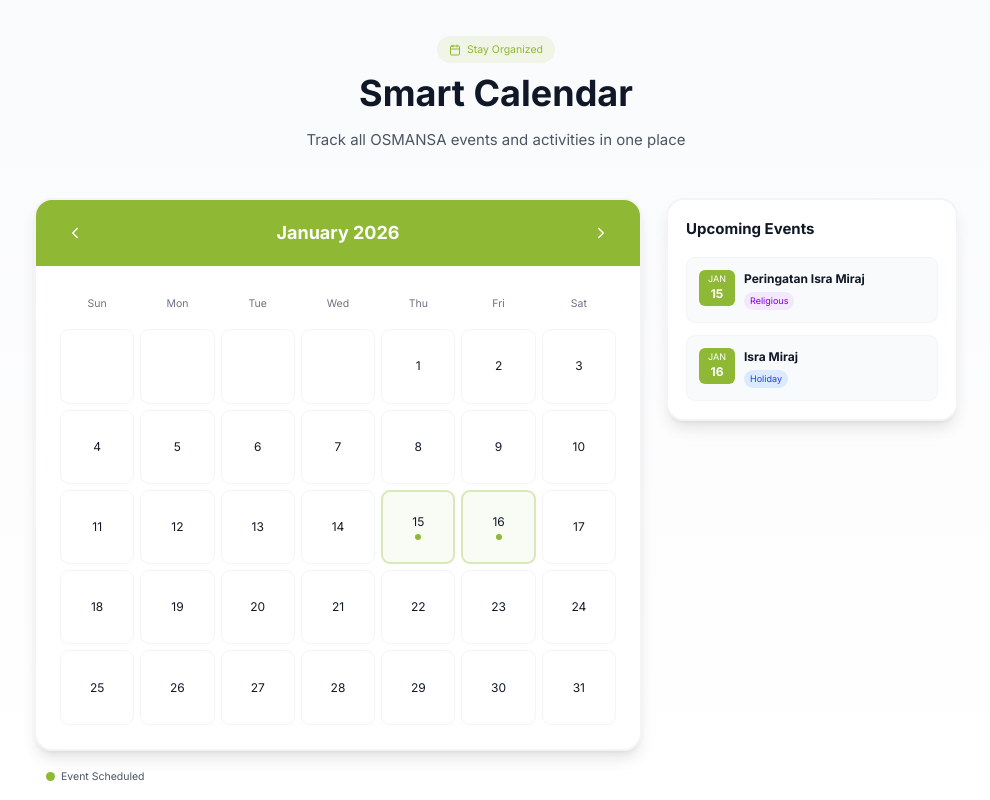
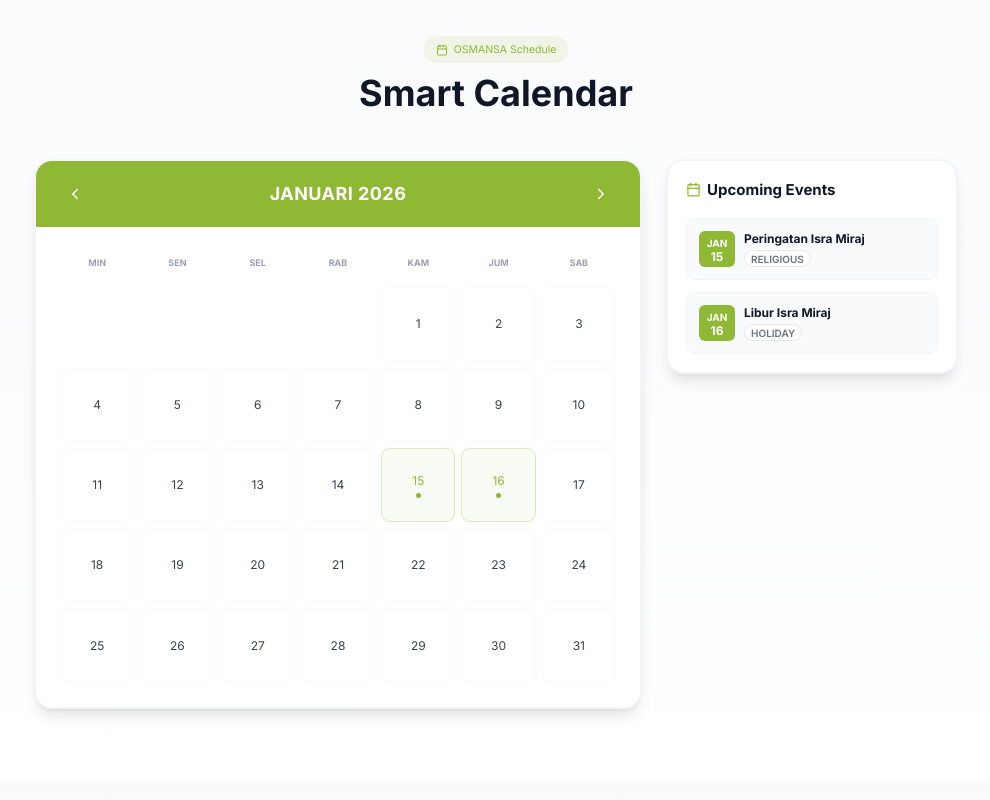
Before and after one commit to osmansa-xyz/OSMANSAWeb, a React (Vite) app: page / in a window 1280 px wide. Shown: the part 4260-5060 px from the top of the page, without its empty margins (144-1134 px from the left). Built offline with nearby package versions, Linux system fonts and the light colour scheme.

Commit message:
KalenderTerbaru
Updated event date format to string and added new events.

```diff
--- a/src/app/components/SmartCalendar.tsx
+++ b/src/app/components/SmartCalendar.tsx
@@ -1,23 +1,34 @@
 import { useState } from 'react';
-import { ChevronLeft, ChevronRight, Calendar as CalendarIcon } from 'lucide-react';
+import { ChevronLeft, ChevronRight, Calendar as CalendarIcon, Clock } from 'lucide-react';
 
 interface Event {
-  date: number;
+  date: string; // Format: YYYY-MM-DD agar mudah dibandingkan
   title: string;
   type: 'religious' | 'holiday' | 'sports' | 'general';
 }
 
 const events: Event[] = [
-  { date: 15, title: 'Peringatan Isra Miraj', type: 'religious' },
-  { date: 16, title: 'Isra Miraj', type: 'holiday' }
+  { date: '2025-08-17', title: 'HUT RI Ke-80', type: 'holiday' },
+  { date: '2026-01-15', title: 'Peringatan Isra Miraj', type: 'religious' },
+  { date: '2026-01-16', title: 'Libur Isra Miraj', type: 'holiday' },
+  { date: '2026-08-17', title: 'HUT RI Ke-81', type: 'general' },
 ];
 
 export function SmartCalendar() {
-  const [currentMonth] = useState(0); // 0 = January 2026
+  // Set default view ke bulan sekarang
+  const [viewDate, setViewDate] = useState(new Date());
 
-  const monthName = 'January 2026';
-  const daysInMonth = 31;
-  const startDay = 4; // January 1, 2026 starts on Thursday (0=Sunday)
+  const minDate = new Date(2025, 7, 1); // Agustus 2025
+  const maxDate = new Date(2026, 7, 31); // Agustus 2026
+
+  // Mendapatkan info bulan yang sedang dilihat
+  const month = viewDate.getMonth();
+  const year = viewDate.getFullYear();
+  const monthName = viewDate.toLocaleString('id-ID', { month: 'long', year: 'numeric' });
+
+  // Logika pembuatan grid kalender
+  const daysInMonth = new Date(year, month + 1, 0).getDate();
+  const startDay = new Date(year, month, 1).getDay();
 
   const weeks: (number | null)[][] = [];
   let currentWeek: (number | null)[] = new Array(startDay).fill(null);
@@ -30,79 +41,93 @@ export function SmartCalendar() {
     }
   }
   if (currentWeek.length > 0) {
-    while (currentWeek.length < 7) {
-      currentWeek.push(null);
-    }
+    while (currentWeek.length < 7) currentWeek.push(null);
     weeks.push(currentWeek);
   }
 
-  const hasEvent = (day: number) => events.some(e => e.date === day);
-  const getEventForDay = (day: number) => events.find(e => e.date === day);
+  // Navigasi
+  const nextMonth = () => {
+    const next = new Date(year, month + 1, 1);
+    if (next <= maxDate) setViewDate(next);
+  };
+
+  const prevMonth = () => {
+    const prev = new Date(year, month - 1, 1);
+    if (prev >= minDate) setViewDate(prev);
+  };
+
+  // Filter Event berdasarkan bulan yang tampil & status waktu
+  const today = new Date();
+  today.setHours(0, 0, 0, 0);
+
+  const isPastMonth = viewDate < new Date(today.getFullYear(), today.getMonth(), 1);
+
+  const currentMonthEvents = events.filter(e => {
+    const eventDate = new Date(e.date);
+    return eventDate.getMonth() === month && eventDate.getFullYear() === year;
+  });
+
+  const hasEvent = (day: number) => {
+    const dateStr = `${year}-${String(month + 1).padStart(2, '0')}-${String(day).padStart(2, '0')}`;
+    return events.some(e => e.date === dateStr);
+  };
 
   return (
     <section className="py-24 bg-gradient-to-b from-gray-50 to-white">
       <div className="max-w-7xl mx-auto px-6">
-        {/* Header */}
         <div className="text-center mb-16">
           <div className="inline-flex items-center gap-2 px-4 py-2 bg-[#8FB935]/10 rounded-full mb-4">
             <CalendarIcon className="w-4 h-4 text-[#8FB935]" />
-            <span className="text-sm text-[#8FB935]">Stay Organized</span>
+            <span className="text-sm text-[#8FB935]">OSMANSA Schedule</span>
           </div>
-          <h2 className="text-5xl font-bold text-gray-900 mb-6">
-            Smart Calendar
-          </h2>
-          <p className="text-xl text-gray-600 max-w-2xl mx-auto">
-            Track all OSMANSA events and activities in one place
-          </p>
+          <h2 className="text-5xl font-bold text-gray-900 mb-6">Smart Calendar</h2>
         </div>
 
         <div className="grid grid-cols-1 lg:grid-cols-3 gap-8">
-          {/* Calendar Widget */}
           <div className="lg:col-span-2">
             <div className="bg-white rounded-3xl shadow-lg border-2 border-gray-100 overflow-hidden">
-              {/* Calendar Header */}
-              <div className="bg-[#8FB935] text-white px-8 py-6">
-                <div className="flex items-center justify-between">
-                  <button className="p-2 hover:bg-white/20 rounded-lg transition-colors">
+              <div className="bg-[#8FB935] text-white px-8 py-6 flex items-center justify-between">
+                <button
+                  onClick={prevMonth}
+                  className="p-2 hover:bg-white/20 rounded-lg transition-colors disabled:opacity-30"
+                  disabled={viewDate <= minDate}
+                >
                   <ChevronLeft className="w-6 h-6" />
                 </button>
-                  <h3 className="text-2xl font-bold">{monthName}</h3>
-                  <button className="p-2 hover:bg-white/20 rounded-lg transition-colors">
+                <h3 className="text-2xl font-bold uppercase tracking-wide">{monthName}</h3>
+                <button
+                  onClick={nextMonth}
+                  className="p-2 hover:bg-white/20 rounded-lg transition-colors disabled:opacity-30"
+                  disabled={viewDate >= maxDate}
+                >
                   <ChevronRight className="w-6 h-6" />
                 </button>
               </div>
-              </div>
 
-              {/* Calendar Grid */}
               <div className="p-8">
-                {/* Weekday Headers */}
                 <div className="grid grid-cols-7 gap-2 mb-4">
-                  {['Sun', 'Mon', 'Tue', 'Wed', 'Thu', 'Fri', 'Sat'].map(day => (
-                    <div key={day} className="text-center text-sm text-gray-500 py-2">
+                  {['Min', 'Sen', 'Sel', 'Rab', 'Kam', 'Jum', 'Sab'].map(day => (
+                    <div key={day} className="text-center text-xs font-bold text-gray-400 py-2 uppercase">
                       {day}
                     </div>
                   ))}
                 </div>
 
-                {/* Calendar Days */}
                 <div className="space-y-2">
                   {weeks.map((week, weekIndex) => (
                     <div key={weekIndex} className="grid grid-cols-7 gap-2">
                       {week.map((day, dayIndex) => (
                         <div
                           key={dayIndex}
-                          className={`
-                            aspect-square flex flex-col items-center justify-center rounded-xl transition-all
-                            ${day ? 'hover:bg-gray-50 cursor-pointer' : ''}
-                            ${hasEvent(day || 0) ? 'bg-[#8FB935]/5 border-2 border-[#8FB935]/30' : 'border border-gray-100'}
+                          className={`aspect-square flex flex-col items-center justify-center rounded-xl transition-all border
+                            ${day ? 'hover:bg-gray-50 cursor-pointer' : 'border-transparent'}
+                            ${day && hasEvent(day) ? 'bg-[#8FB935]/5 border-[#8FB935]/30' : 'border-gray-50'}
                           `}
                         >
                           {day && (
                             <>
-                              <span className="text-gray-900">{day}</span>
-                              {hasEvent(day) && (
-                                <div className="w-2 h-2 bg-[#8FB935] rounded-full mt-1"></div>
-                              )}
+                              <span className={`font-medium ${hasEvent(day) ? 'text-[#8FB935]' : 'text-gray-700'}`}>{day}</span>
+                              {hasEvent(day) && <div className="w-1.5 h-1.5 bg-[#8FB935] rounded-full mt-1"></div>}
                             </>
                           )}
                         </div>
@@ -112,47 +137,40 @@ export function SmartCalendar() {
                 </div>
               </div>
             </div>
-
-            {/* Legend */}
-            <div className="flex items-center gap-6 mt-6 px-4">
-              <div className="flex items-center gap-2">
-                <div className="w-3 h-3 bg-[#8FB935] rounded-full"></div>
-                <span className="text-sm text-gray-600">Event Scheduled</span>
-              </div>
-            </div>
           </div>
 
-          {/* Agenda List */}
           <div className="lg:col-span-1">
             <div className="bg-white rounded-3xl shadow-lg border-2 border-gray-100 p-6 sticky top-6">
-              <h4 className="text-xl font-bold text-gray-900 mb-6">Upcoming Events</h4>
+              <div className="flex items-center gap-2 mb-6">
+                {isPastMonth ? <Clock className="w-5 h-5 text-gray-400" /> : <CalendarIcon className="w-5 h-5 text-[#8FB935]" />}
+                <h4 className="text-xl font-bold text-gray-900">
+                  {isPastMonth ? 'Past Events' : 'Upcoming Events'}
+                </h4>
+              </div>
 
               <div className="space-y-4">
-                {events.map((event, index) => (
-                  <div
-                    key={index}
-                    className="p-4 bg-gray-50 rounded-xl hover:bg-[#8FB935]/5 transition-colors border border-gray-100 hover:border-[#8FB935]/30 cursor-pointer"
-                  >
+                {currentMonthEvents.length > 0 ? (
+                  currentMonthEvents.map((event, index) => (
+                    <div key={index} className="p-4 bg-gray-50 rounded-xl border border-gray-100 hover:border-[#8FB935]/30 transition-all">
                       <div className="flex items-start gap-3">
-                      <div className="w-12 h-12 bg-[#8FB935] text-white rounded-lg flex flex-col items-center justify-center flex-shrink-0">
-                        <span className="text-xs">JAN</span>
-                        <span className="font-bold">{event.date}</span>
+                        <div className={`w-12 h-12 rounded-lg flex flex-col items-center justify-center flex-shrink-0 text-white ${isPastMonth ? 'bg-gray-400' : 'bg-[#8FB935]'}`}>
+                          <span className="text-[10px] uppercase font-bold">{viewDate.toLocaleString('default', { month: 'short' })}</span>
+                          <span className="font-bold leading-none">{new Date(event.date).getDate()}</span>
                         </div>
-                      <div className="flex-1 min-w-0">
-                        <h5 className="font-bold text-gray-900 mb-1">{event.title}</h5>
-                        <span className={`
-                          inline-block text-xs px-2 py-1 rounded-full
-                          ${event.type === 'religious' ? 'bg-purple-100 text-purple-700' : ''}
-                          ${event.type === 'holiday' ? 'bg-blue-100 text-blue-700' : ''}
-                          ${event.type === 'sports' ? 'bg-orange-100 text-orange-700' : ''}
-                          ${event.type === 'general' ? 'bg-gray-200 text-gray-700' : ''}
-                        `}>
-                          {event.type.charAt(0).toUpperCase() + event.type.slice(1)}
+                        <div>
+                          <h5 className="font-bold text-gray-900 leading-tight mb-1">{event.title}</h5>
+                          <span className="text-[10px] px-2 py-0.5 rounded-full bg-white border border-gray-200 text-gray-500 uppercase font-semibold">
+                            {event.type}
                           </span>
                         </div>
                       </div>
                     </div>
-                ))}
+                  ))
+                ) : (
+                  <div className="text-center py-8 text-gray-400 italic text-sm">
+                    Tidak ada event di bulan ini.
+                  </div>
+                )}
               </div>
             </div>
           </div>
```
Lines whose indentation alone changed are shown as unchanged.
